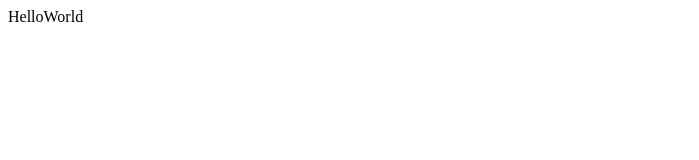
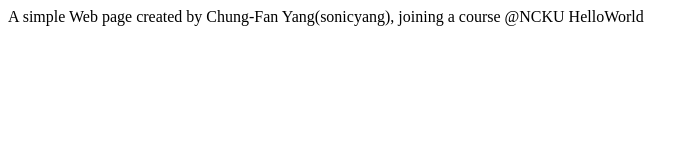
Before and after one commit to sonicyang/WP_HelloWorld, a plain HTML site: page index.html in a window 1280 px wide. Shown: the whole page, without its empty margins (0-699 px from the left). Drawn offline with Linux system fonts and the light colour scheme.

Commit message:
Add self info

```diff
--- a/index.html
+++ b/index.html
@@ -2,6 +2,8 @@
     <head>
     </head>
     <body>
+        A simple Web page created by Chung-Fan Yang(sonicyang)<E24026048>, joining a course @NCKU
+
         HelloWorld
     </body>
 
```
